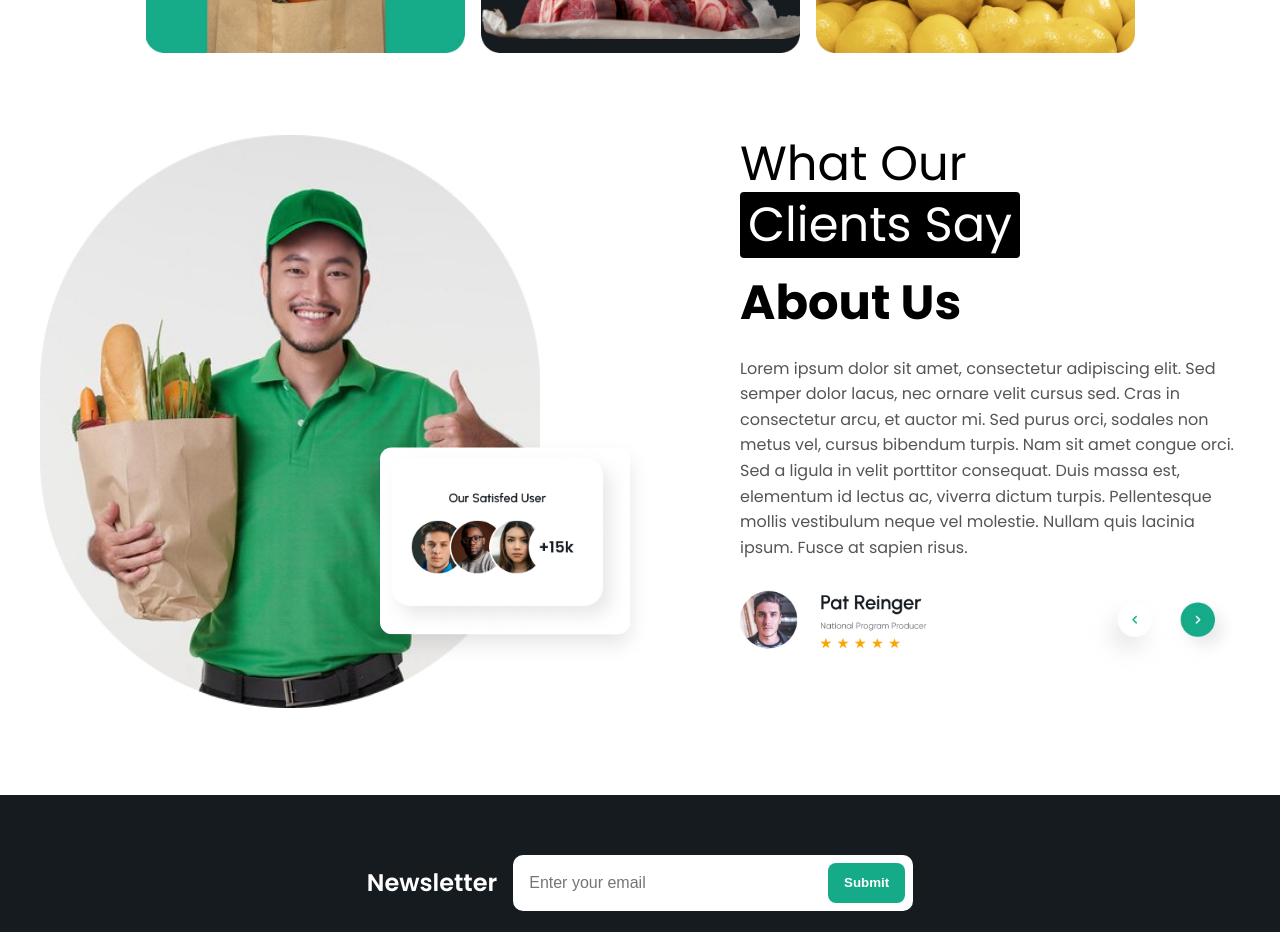
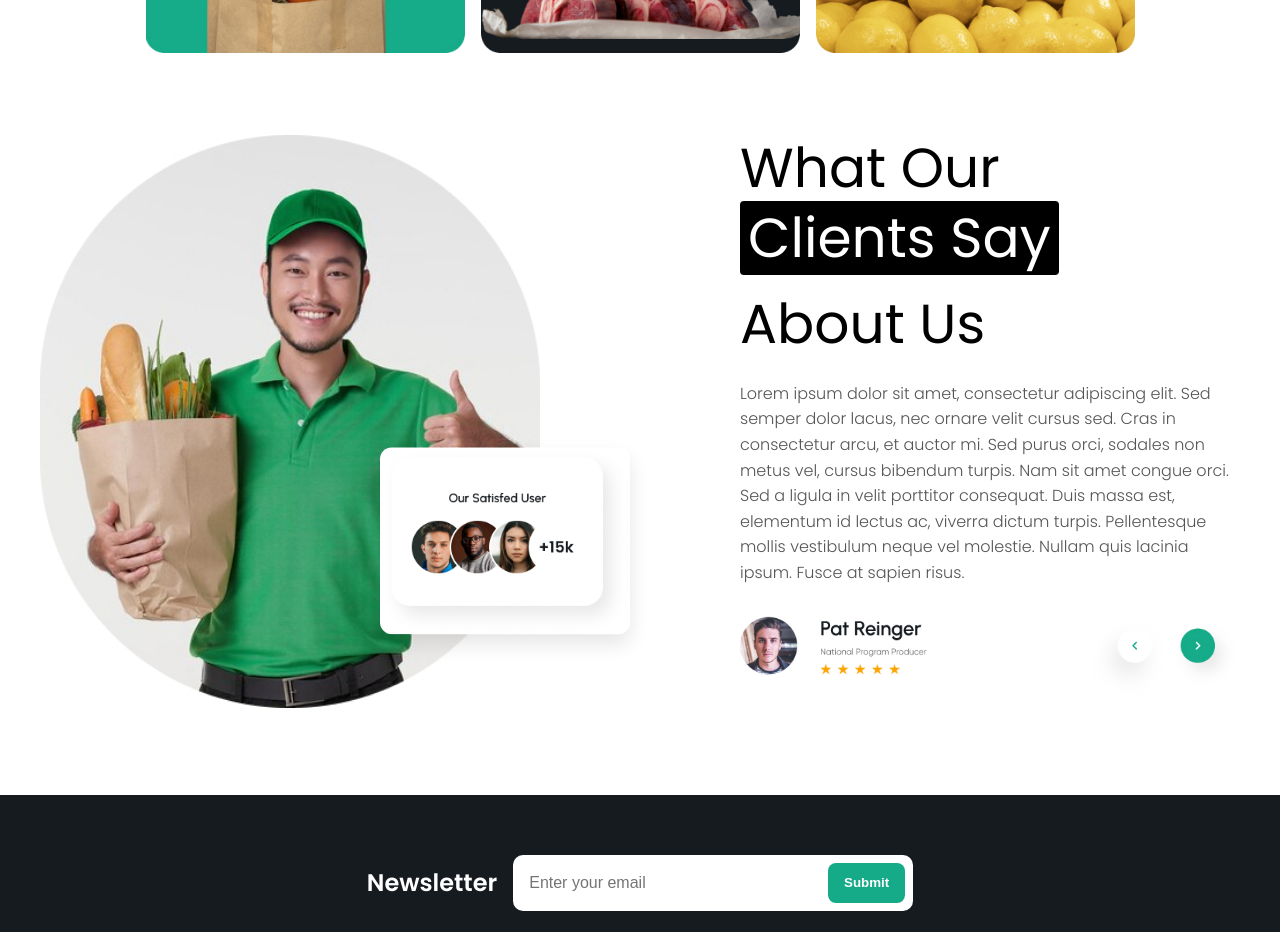
Before and after one commit to oladimejitaiwoodusote/grocery-landing-page, a React (Vite) app: page / in a window 1280 px wide. Shown: the part 4820-5752 px from the top of the page. Built offline with nearby package versions, Linux system fonts and the light colour scheme.

Commit message:
Client v1

```diff
--- a/src/styles/Clients.css
+++ b/src/styles/Clients.css
@@ -45,10 +45,12 @@
 
 .Clients_Right_Top span:nth-child(1) {
     font-weight: 400;
+    font-size: 55px;
 }
 
 .Clients_Right_Top span:nth-child(2) {
-    font-weight: 700;
+    font-weight: 400;
+    font-size: 55px;
 }
 
 .Clients_Right_Top .highlight {
@@ -66,6 +68,7 @@
     line-height: 1.6;
     max-width: 800px;
     margin-bottom: 30px;
+    font-weight: 50;
 }
 
 .Clients_Right_Bottom img {
```
